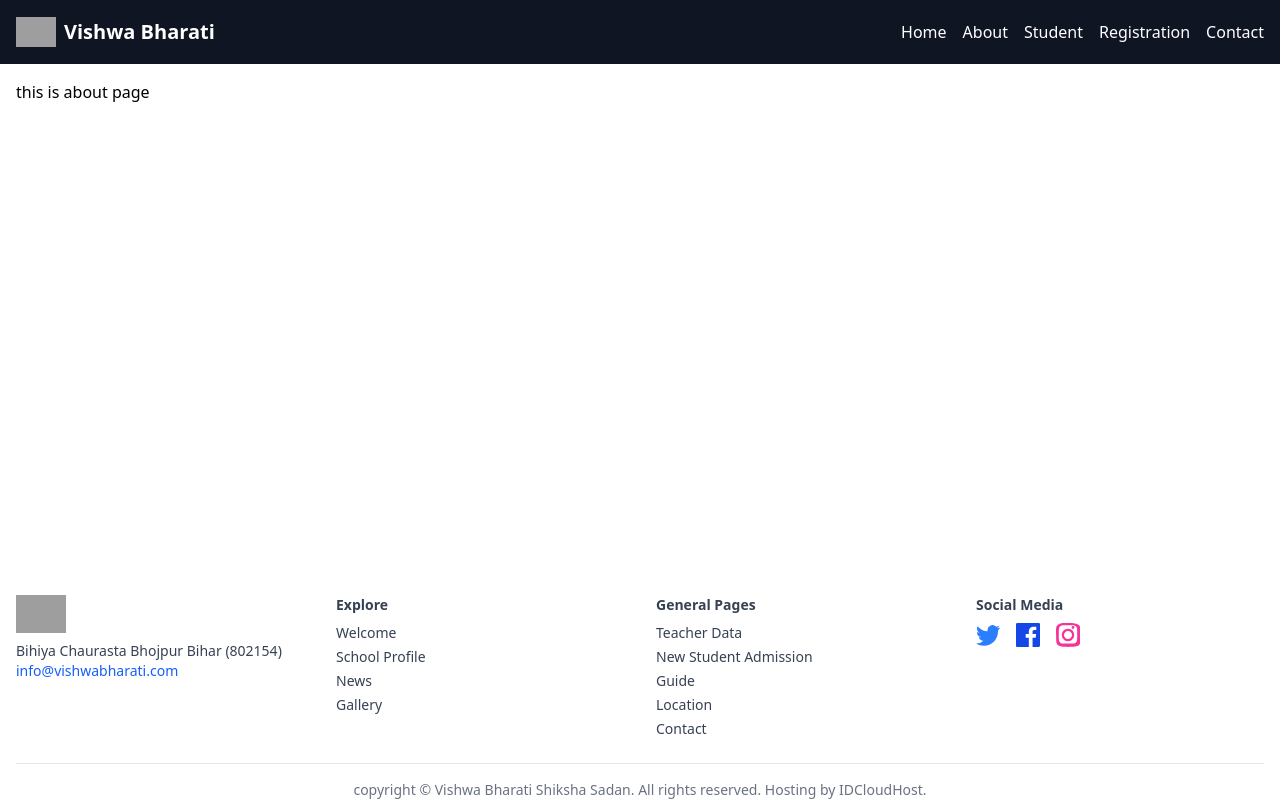
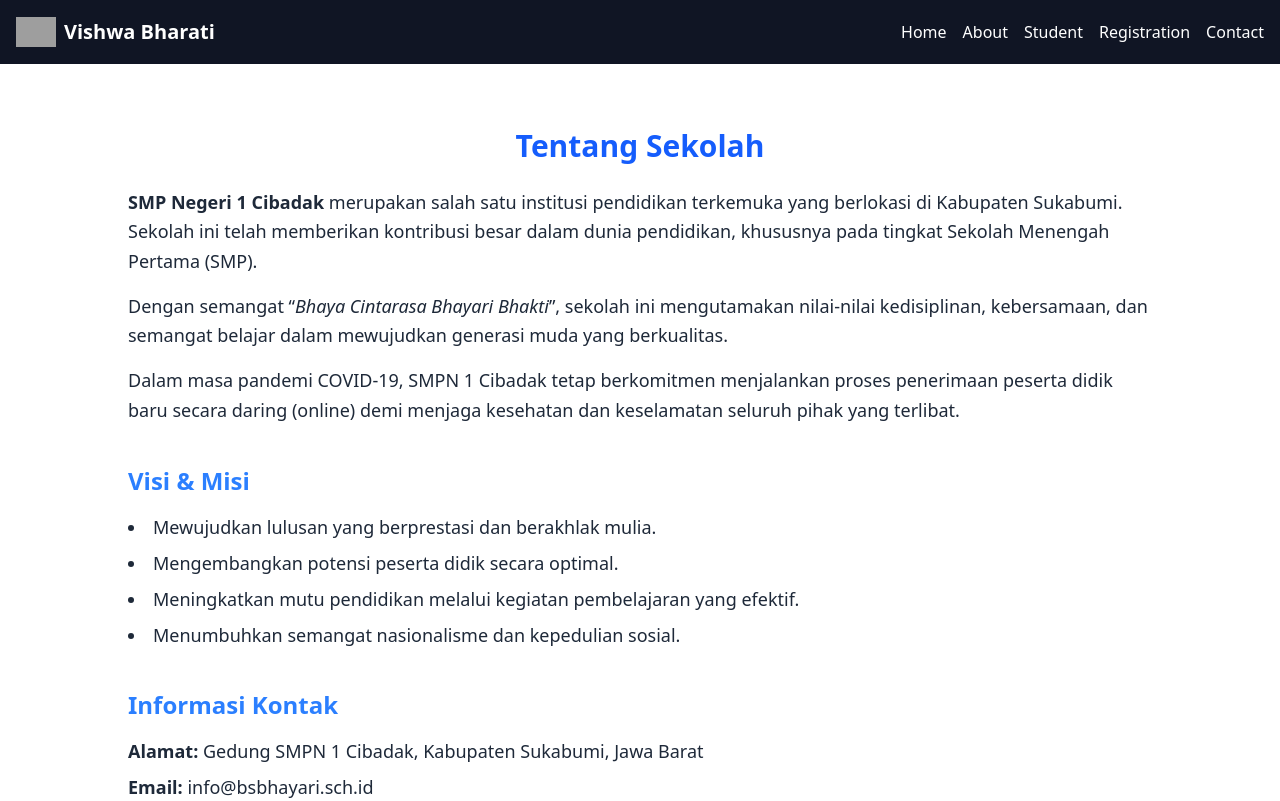
Before and after one commit to Shivamkumar31/school-website-team4, a React (Vite) app: page /about in a window 1280 px wide. Shown: the top 801 px of the page. Built offline with nearby package versions, Linux system fonts and the light colour scheme; grey boxes are pictures that could not be loaded.

Commit message:
About.jsx

```diff
--- a/src/pages/About.jsx
+++ b/src/pages/About.jsx
@@ -1,11 +1,49 @@
-import React from 'react'
+import React from 'react';
 
 const About = () => {
   return (
-    <div>
-      <h1>this is about page</h1>
+    <div className="bg-white text-gray-800 px-6 py-12">
+      <div className="max-w-5xl mx-auto">
+        <h1 className="text-3xl font-bold mb-6 text-center text-blue-600">Tentang Sekolah</h1>
+
+        <p className="text-lg mb-4 leading-relaxed">
+          <strong>SMP Negeri 1 Cibadak</strong> merupakan salah satu institusi pendidikan terkemuka yang
+          berlokasi di Kabupaten Sukabumi. Sekolah ini telah memberikan kontribusi besar dalam dunia
+          pendidikan, khususnya pada tingkat Sekolah Menengah Pertama (SMP).
+        </p>
+
+        <p className="text-lg mb-4 leading-relaxed">
+          Dengan semangat “<em>Bhaya Cintarasa Bhayari Bhakti</em>”, sekolah ini mengutamakan nilai-nilai
+          kedisiplinan, kebersamaan, dan semangat belajar dalam mewujudkan generasi muda yang berkualitas.
+        </p>
+
+        <p className="text-lg mb-4 leading-relaxed">
+          Dalam masa pandemi COVID-19, SMPN 1 Cibadak tetap berkomitmen menjalankan proses penerimaan
+          peserta didik baru secara daring (online) demi menjaga kesehatan dan keselamatan seluruh pihak
+          yang terlibat.
+        </p>
+
+        <h2 className="text-2xl font-semibold mt-10 mb-4 text-blue-500">Visi & Misi</h2>
+        <ul className="list-disc list-inside text-lg space-y-2">
+          <li>Mewujudkan lulusan yang berprestasi dan berakhlak mulia.</li>
+          <li>Mengembangkan potensi peserta didik secara optimal.</li>
+          <li>Meningkatkan mutu pendidikan melalui kegiatan pembelajaran yang efektif.</li>
+          <li>Menumbuhkan semangat nasionalisme dan kepedulian sosial.</li>
+        </ul>
+
+        <h2 className="text-2xl font-semibold mt-10 mb-4 text-blue-500">Informasi Kontak</h2>
+        <p className="text-lg mb-2">
+          <strong>Alamat:</strong> Gedung SMPN 1 Cibadak, Kabupaten Sukabumi, Jawa Barat
+        </p>
+        <p className="text-lg mb-2">
+          <strong>Email:</strong> info@bsbhayari.sch.id
+        </p>
+        <p className="text-lg">
+          <strong>Moto:</strong> "Bhaya Cintarasa Bhayari Bhakti (BS104)"
+        </p>
+      </div>
     </div>
-  )
-}
+  );
+};
 
-export default About
+export default About;
```
